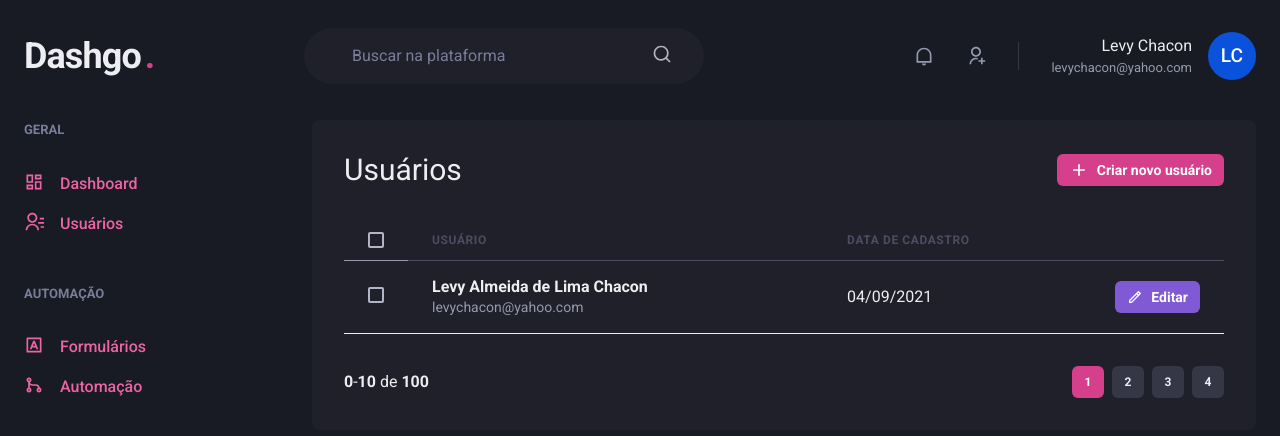
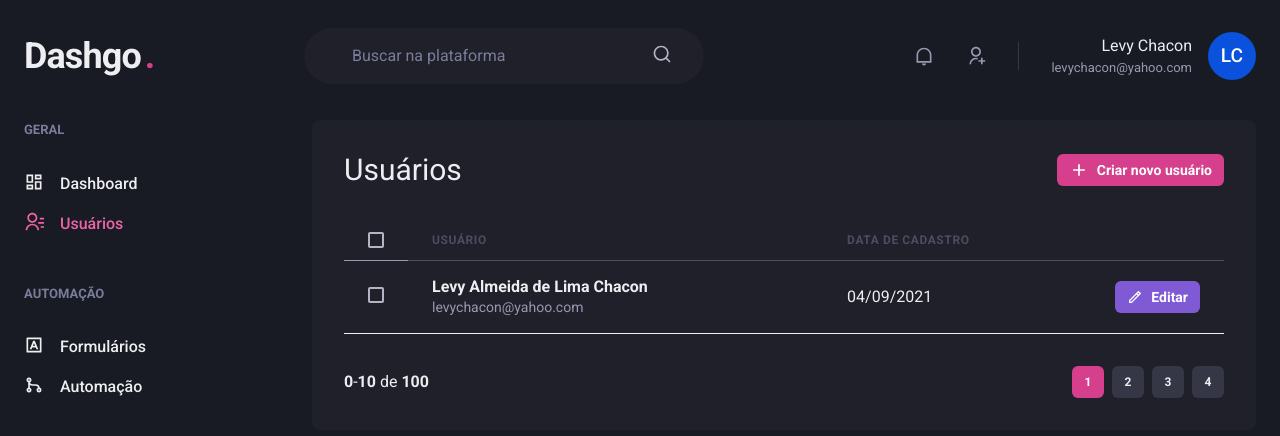
Before and after one commit to levychacon/Dash-Go, a Next.js app: page /users in a window 1280 px wide. Shown: the top 436 px of the page. Built offline with nearby package versions, Linux system fonts and the light colour scheme.

Commit message:
deixando o link da pagina atual ativo

```diff
--- /dev/null
+++ b/src/components/ActiveLink.tsx
@@ -0,0 +1,34 @@
+import Link, { LinkProps } from "next/link";
+import { useRouter } from "next/router";
+import { cloneElement, ReactElement } from "react";
+
+interface ActiveLinkProps extends LinkProps {
+  children: ReactElement;
+  shouldMatchExactHref?: boolean;
+}
+export function ActiveLink({
+  children,
+  shouldMatchExactHref = false,
+  ...rest
+}: ActiveLinkProps) {
+  const { asPath } = useRouter();
+  let isActive = false;
+
+  if (shouldMatchExactHref && (asPath === rest.as || asPath === rest.href)) {
+    isActive = true;
+  }
+
+  if (
+    !shouldMatchExactHref &&
+    (asPath.startsWith(String(rest.href)) || asPath.startsWith(String(rest.as)))
+  ){
+      isActive= true;
+  }
+    return (
+      <Link {...rest}>
+        {cloneElement(children, {
+          color: isActive ? "pink.400" : "gray.50",
+        })}
+      </Link>
+    );
+}
--- a/src/components/Sidebar/NavLink.tsx
+++ b/src/components/Sidebar/NavLink.tsx
@@ -1,19 +1,27 @@
-import {  Text, Link, Icon, LinkProps as ChakraLinkProps} from "@chakra-ui/react";
+import {
+  Text,
+  Link as ChakraLink,
+  Icon,
+  LinkProps as ChakraLinkProps,
+} from "@chakra-ui/react";
 import { ElementType } from "react";
-import { RiDashboardLine, RiContactsLine, RiInputMethodLine, RiGitMergeLine} from "react-icons/ri";
 
-interface NavLinkProps extends ChakraLinkProps{
-    title: string,
-    icon:ElementType
+import {ActiveLink} from '../ActiveLink';
+
+interface NavLinkProps extends ChakraLinkProps {
+  title: string;
+  icon: ElementType;
+  href: string;
 }
-export function NavLink({title, icon, ...rest}: NavLinkProps){
-    return(
-        <Link display="flex" align="center" color="pink.400" {...rest}>
-        <Icon as={icon} fontSize="20"/>
-          <Text ml="4" fontWeight="medium">
-            {title}
-          </Text>
-
-      </Link>
-    )
+export function NavLink({ title, icon, href, ...rest }: NavLinkProps) {
+  return (
+    <ActiveLink href={href} passHref>
+      <ChakraLink display="flex" align="center" color="pink.400" {...rest}>
+        <Icon as={icon} fontSize="20" />
+        <Text ml="4" fontWeight="medium">
+          {title}
+        </Text>
+      </ChakraLink>
+    </ActiveLink>
+  );
 }
--- a/src/components/Sidebar/SidebarNav.tsx
+++ b/src/components/Sidebar/SidebarNav.tsx
@@ -12,13 +12,13 @@ export function SidebarNav(){
         <Stack spacing="12" align="flex-start">
 
         <NavSection title="GERAL">
-          <NavLink title="Dashboard" icon={RiDashboardLine} />
-          <NavLink title="Usuários" icon={RiContactsLine} />
+          <NavLink title="Dashboard" href="/dashboard" icon={RiDashboardLine} />
+          <NavLink title="Usuários" href="/users" icon={RiContactsLine} />
         </NavSection>
 
         <NavSection title="AUTOMAÇÃO">
-          <NavLink title="Formulários" icon={RiInputMethodLine} />
-          <NavLink title="Automação" icon={RiGitMergeLine} />
+          <NavLink title="Formulários" href="/forms" icon={RiInputMethodLine} />
+          <NavLink title="Automação" href="/automation" icon={RiGitMergeLine} />
         </NavSection>
 
       </Stack>
--- a/src/pages/users/index.tsx
+++ b/src/pages/users/index.tsx
@@ -12,18 +12,19 @@ import {
   Tbody,
   Td,
   Text,
-  useBreakpointValue
+  useBreakpointValue,
 } from "@chakra-ui/react";
 import { Header } from "../../components/Header";
 import { SideBar } from "../../components/Sidebar";
-import {Pagination} from "../../components/Pagination"
-import { RiAddLine, RiPencilLine} from "react-icons/ri";
+import { Pagination } from "../../components/Pagination";
+import { RiAddLine, RiPencilLine } from "react-icons/ri";
+import Link from "next/link";
 
 export default function UsersList() {
-  const isWideVersion=useBreakpointValue({
+  const isWideVersion = useBreakpointValue({
     base: false,
-    lg: true
-  })
+    lg: true,
+  });
   return (
     <Box>
       <Header />
@@ -34,15 +35,17 @@ export default function UsersList() {
             <Heading fontWeight="normal" size="lg">
               Usuários
             </Heading>
+            <Link href="/users/create" passHref>
               <Button
                 as="a"
                 colorScheme="pink"
                 size="sm"
                 fontSize="sm"
-              leftIcon={<Icon as={RiAddLine} fontSize="20"/>}
+                leftIcon={<Icon as={RiAddLine} fontSize="20" />}
               >
                 Criar novo usuário
               </Button>
+            </Link>
           </Flex>
 
           <Table colorScheme="whiteAlfa">
@@ -52,7 +55,7 @@ export default function UsersList() {
                   <Checkbox colorScheme="pink" />
                 </Th>
                 <Th>usuário</Th>
-                { isWideVersion && <Th>Data de cadastro</Th>}
+                {isWideVersion && <Th>Data de cadastro</Th>}
                 <Th width="8"></Th>
               </Tr>
             </Thead>
@@ -70,7 +73,7 @@ export default function UsersList() {
                     </Text>
                   </Box>
                 </Td>
-               {isWideVersion &&  <Td>04/09/2021</Td>}
+                {isWideVersion && <Td>04/09/2021</Td>}
                 <Td>
                   <Button
                     as="a"
@@ -85,7 +88,7 @@ export default function UsersList() {
               </Tr>
             </Tbody>
           </Table>
-          <Pagination/>
+          <Pagination />
         </Box>
       </Flex>
     </Box>
```
Also changed, not shown: src/pages/users/create.tsx (+17 -10 lines). Lines whose indentation alone changed are shown as unchanged.
